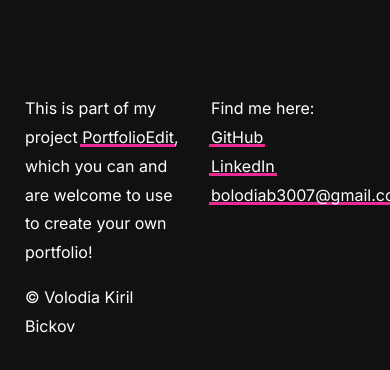
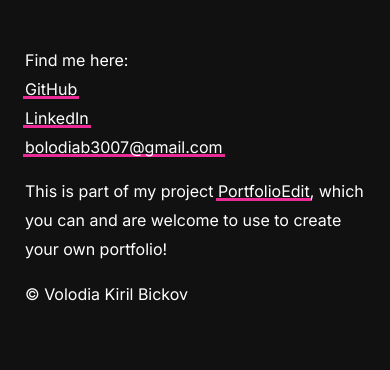
Before and after one commit to nevolodia/PortfolioEdit, a React (Create React App) app: page /projects in a window 390 px wide. Shown: the part 438-808 px from the top of the page. Built offline with nearby package versions, Linux system fonts and the light colour scheme.

Commit message:
Footer mobile layout improved.

```diff
--- a/src/styles/footer.css
+++ b/src/styles/footer.css
@@ -3,26 +3,36 @@
 .footer {
 	width: 100%;
 
-	margin-top: 6rem;
+	margin-top: 3rem;
 	padding-bottom: 1rem;
 
 	display: flex;
-	flex-direction: row;
+	flex-direction: column-reverse;
 }
 
 @media (min-width: 768px) {
 	.footer {
+		margin-top: 6rem;
 		padding-bottom: 3rem;
+
+		flex-direction: row;
 	}
 }
 
 /* Footer rows */
 
 .footer-row {
-	width: calc(50% - 2rem * 1/2);
-	margin-right: 2rem;
+	width: 100%;
+	margin-right: 0;
 }
 
-.footer-row:last-child {
-	margin-right: 0;
+@media (min-width: 768px) {
+	.footer-row {
+		width: calc(50% - 2rem * 1/2);
+		margin-right: 2rem;
+	}
+
+	.footer-row:last-child {
+		margin-right: 0;
+	}
 }
```
